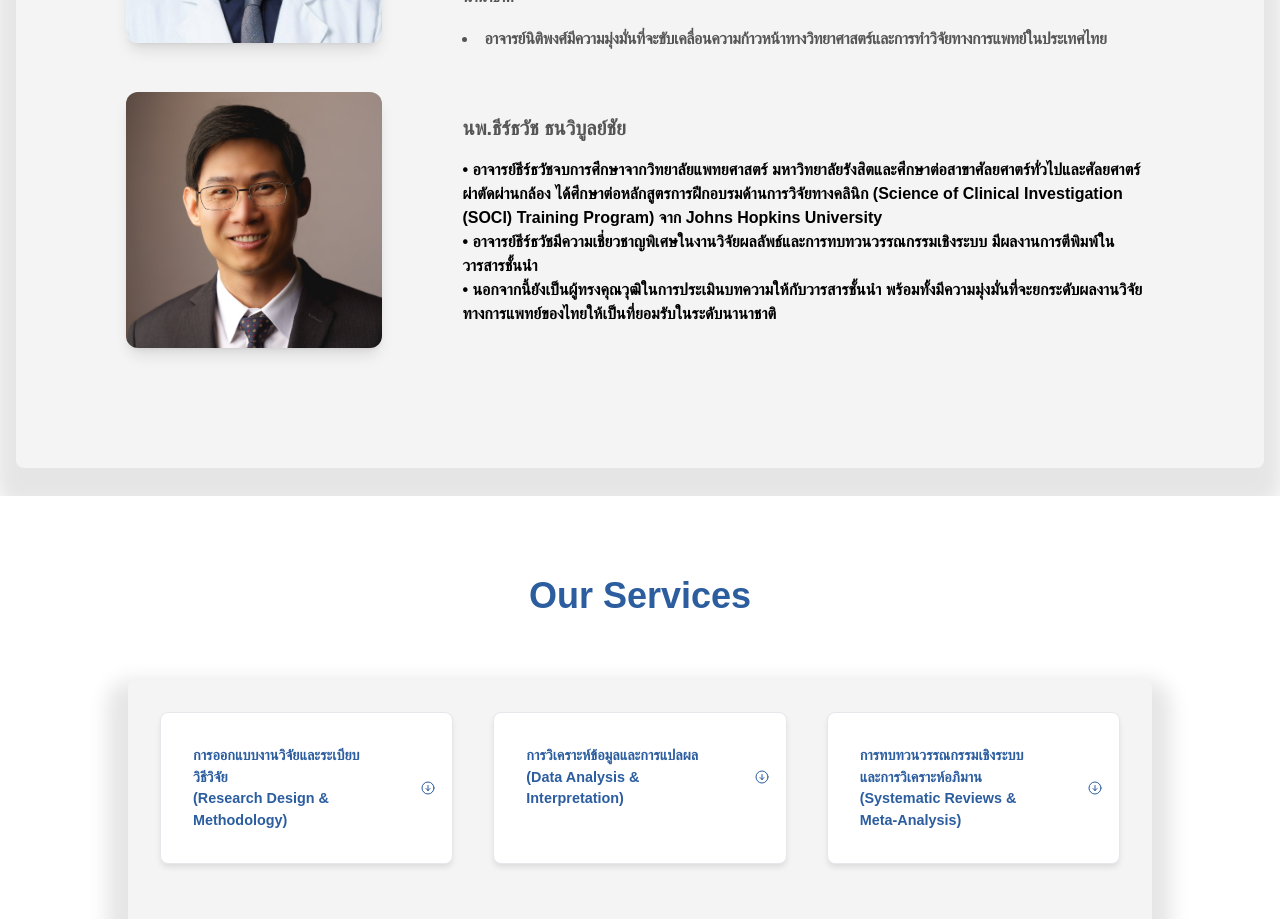
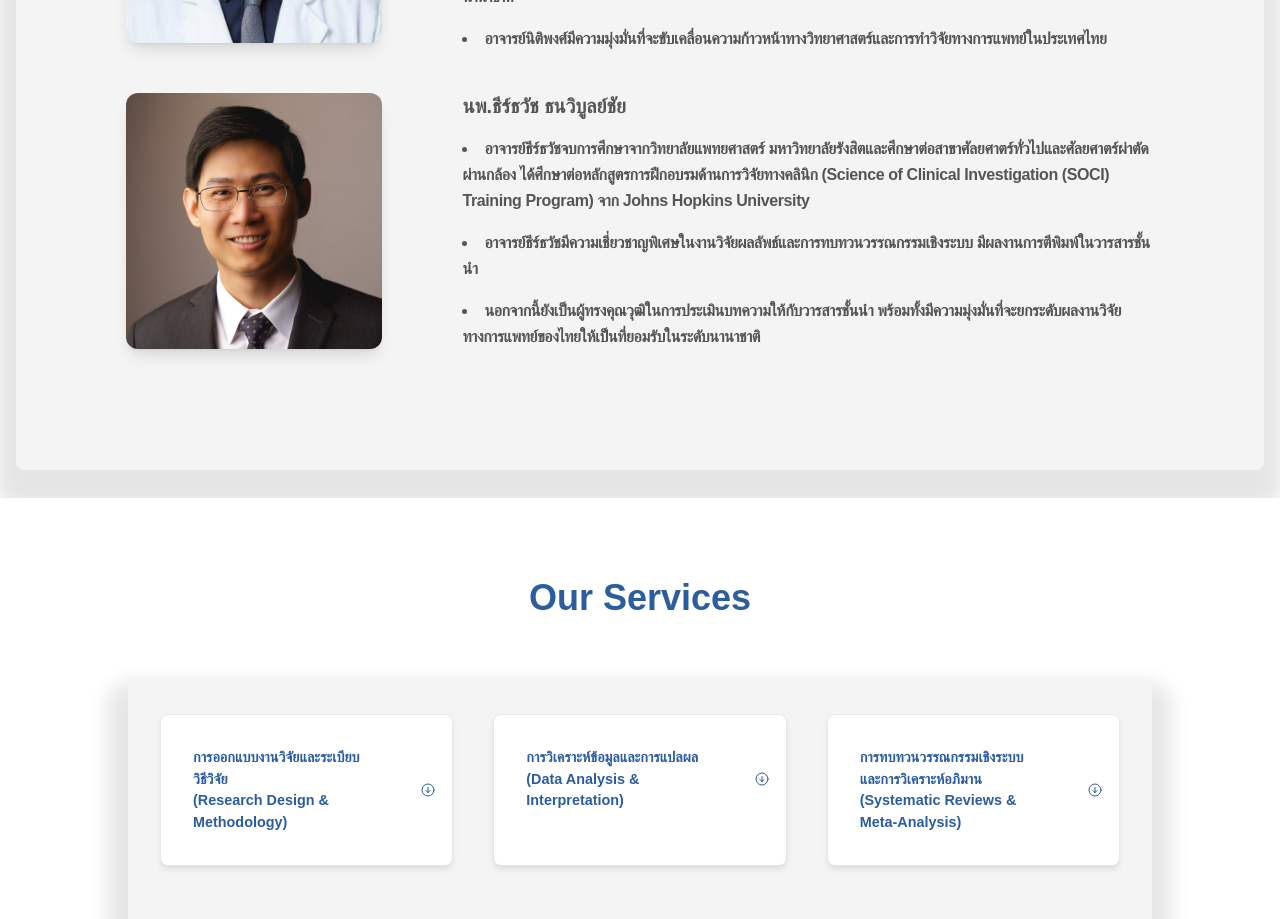
Before and after one commit to KSTN-coder/nextjs-web, a Next.js app: page / in a window 1280 px wide. Shown: the part 1600-2519 px from the top of the page. Built offline with nearby package versions, Linux system fonts and the light colour scheme.

Commit message:
<ul> in about us

```diff
--- a/src/components/About.tsx
+++ b/src/components/About.tsx
@@ -31,14 +31,17 @@ export default function About() {
               <ul className="list-disc list-inside text-[#555] tracking-tight leading-relaxed space-y-4">
                 <li>
                   อาจารย์นิติพงศ์จบการศึกษาจากคณะแพทยศาสตร์จุฬาลงกรณ์มหาวิทยาลัยและจบการศึกษาปริญญาโทเกี่ยวกับการสาธารณสุข
-      (Master of Public Health) โดยเน้นทางด้านสถิติทางการแพทย์จาก Harvard University
+                  (Master of Public Health) โดยเน้นทางด้านสถิติทางการแพทย์จาก
+                  Harvard University
                 </li>
                 <li>
                   อาจารย์นิติพงศ์เป็นอายุรแพทย์โรคติดเชื้อในโรงเรียนแพทย์ชั้นนำในประเทศสหรัฐอเมริกา
-      มีความเชี่ยวชาญในด้านการทำ clinical research และ clinical trials และเป็นบรรณาธิการของวารสารทางเชื้อราในระดับนานาชาติ
+                  มีความเชี่ยวชาญในด้านการทำ clinical research และ clinical
+                  trials และเป็นบรรณาธิการของวารสารทางเชื้อราในระดับนานาชาติ
                 </li>
                 <li>
-      อาจารย์นิติพงศ์มีผลงานตีพิมพ์ในวารสารชั้นนำหลายฉบับ ได้รับรางวัลและทุนวิจัยจากองค์กรรัฐทั้งในประเทศไทยและระดับนานาชาติ
+                  อาจารย์นิติพงศ์มีผลงานตีพิมพ์ในวารสารชั้นนำหลายฉบับ
+                  ได้รับรางวัลและทุนวิจัยจากองค์กรรัฐทั้งในประเทศไทยและระดับนานาชาติ
                 </li>
                 <li>
                   อาจารย์นิติพงศ์มีความมุ่งมั่นที่จะขับเคลื่อนความก้าวหน้าทางวิทยาศาสตร์และการทำวิจัยทางการแพทย์ในประเทศไทย
@@ -64,25 +67,23 @@ export default function About() {
               <p className="dr-name text-xl font-bold mb-4 text-[#555]">
                 นพ.ธีร์ธวัช ธนวิบูลย์ชัย
               </p>
-              <p className="text-[#555] tracking-tight leading-relaxed"></p>
-                <ul>
+              <ul className="list-disc list-inside text-[#555] tracking-tight leading-relaxed space-y-4">
                 <li>
-                  •	อาจารย์ธีร์ธวัชจบการศึกษาจากวิทยาลัยแพทยศาสตร์
+                  อาจารย์ธีร์ธวัชจบการศึกษาจากวิทยาลัยแพทยศาสตร์
                   มหาวิทยาลัยรังสิตและศึกษาต่อสาขาศัลยศาตร์ทั่วไปและศัลยศาตร์ผ่าตัดผ่านกล้อง
-                    ได้ศึกษาต่อหลักสูตรการฝึกอบรมด้านการวิจัยทางคลินิก (Science
-                    of Clinical Investigation (SOCI) Training Program) จาก Johns
+                  ได้ศึกษาต่อหลักสูตรการฝึกอบรมด้านการวิจัยทางคลินิก (Science of
+                  Clinical Investigation (SOCI) Training Program) จาก Johns
                   Hopkins University
                 </li>
                 <li>
-                  •	อาจารย์ธีร์ธวัชมีความเชี่ยวชาญพิเศษในงานวิจัยผลลัพธ์และการทบทวนวรรณกรรมเชิงระบบ
+                  อาจารย์ธีร์ธวัชมีความเชี่ยวชาญพิเศษในงานวิจัยผลลัพธ์และการทบทวนวรรณกรรมเชิงระบบ
                   มีผลงานการตีพิมพ์ในวารสารชั้นนำ
                 </li>
                 <li>
-                  •	นอกจากนี้ยังเป็นผู้ทรงคุณวุฒิในการประเมินบทความให้กับวารสารชั้นนำ
+                  นอกจากนี้ยังเป็นผู้ทรงคุณวุฒิในการประเมินบทความให้กับวารสารชั้นนำ
                   พร้อมทั้งมีความมุ่งมั่นที่จะยกระดับผลงานวิจัยทางการแพทย์ของไทยให้เป็นที่ยอมรับในระดับนานาชาติ
                 </li>
               </ul>
-
             </div>
           </div>
         </section>
```
Lines whose indentation alone changed are shown as unchanged.
